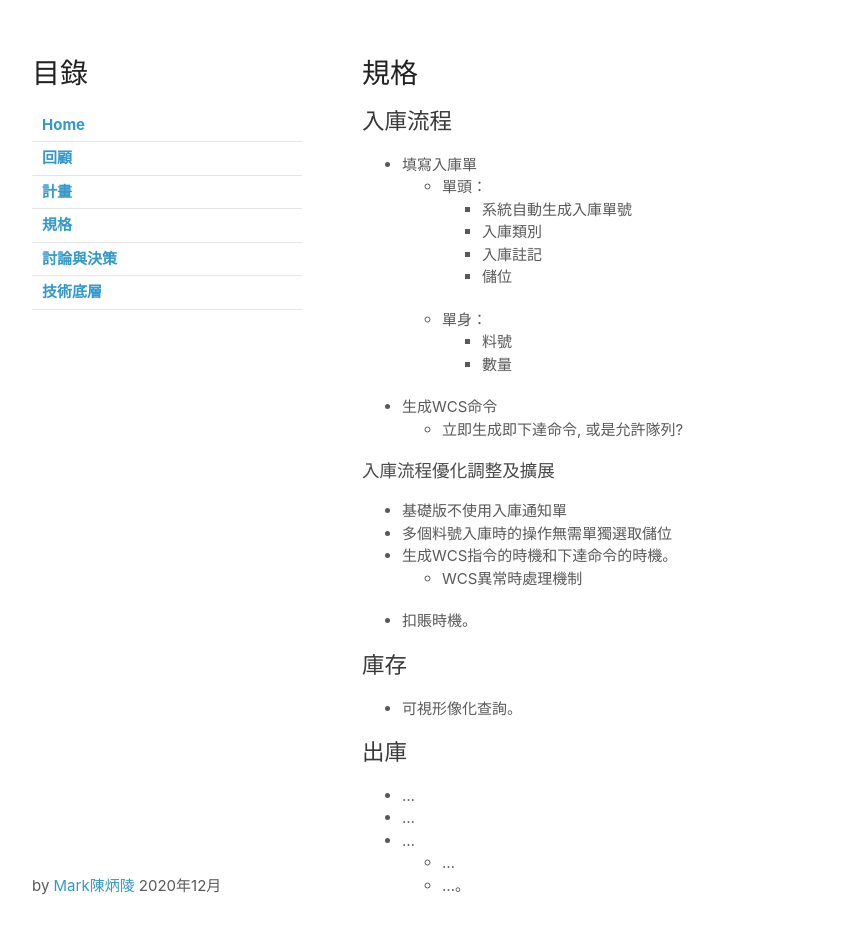
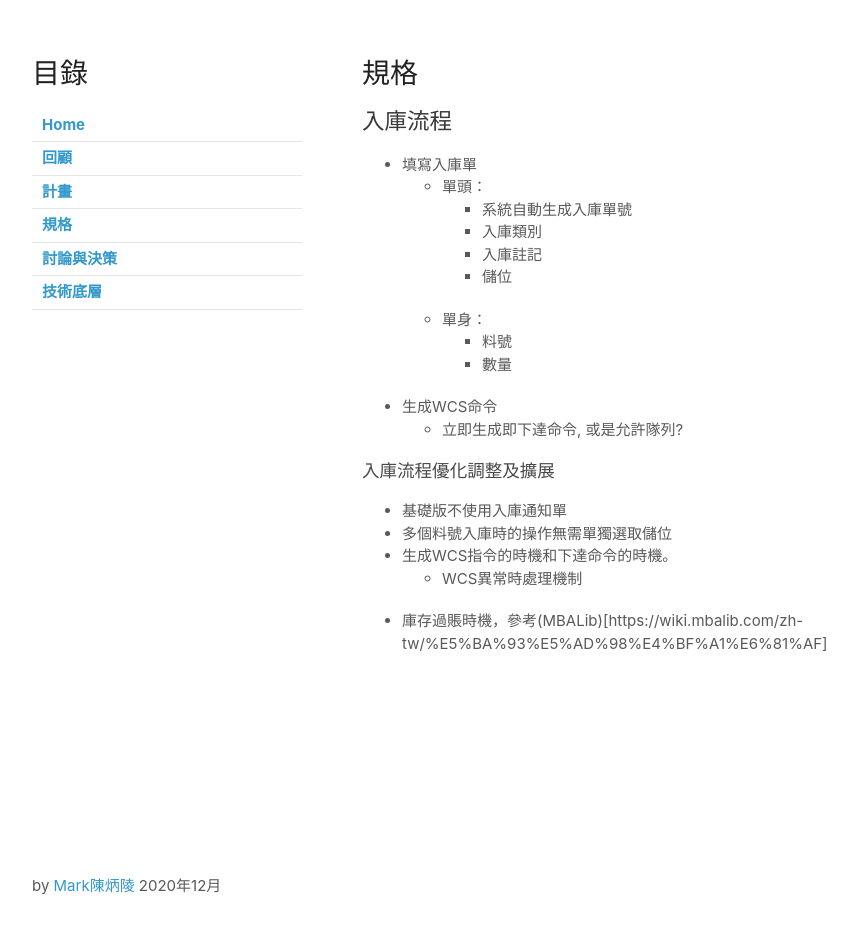
Before and after one commit to dreamaitek/p003, a Jekyll site: the page built from spec.md, in a window 1280 px wide and 967 px high. Shown: the top 934 px of the window, without its empty margins (68-925 px from the left). Built offline with Jekyll 4.4.1, drawn with Linux system fonts in a browser that asks for light colours; our own code applies the rules of GitHub Pages for plain Markdown files.

Commit message:
Update spec.md

```diff
--- a/spec.md
+++ b/spec.md
@@ -22,17 +22,4 @@ layout: default
 - 多個料號入庫時的操作無需單獨選取儲位
 - 生成WCS指令的時機和下達命令的時機。
   - WCS異常時處理機制
-- 扣賬時機。
-
-
-## 庫存
-- 可視形像化查詢。
-
-
-
-## 出庫
-- ...
-- ...
-- ...
-  - ...
-  - ...。
+- 庫存過賬時機，參考(MBALib)[https://wiki.mbalib.com/zh-tw/%E5%BA%93%E5%AD%98%E4%BF%A1%E6%81%AF]
```
